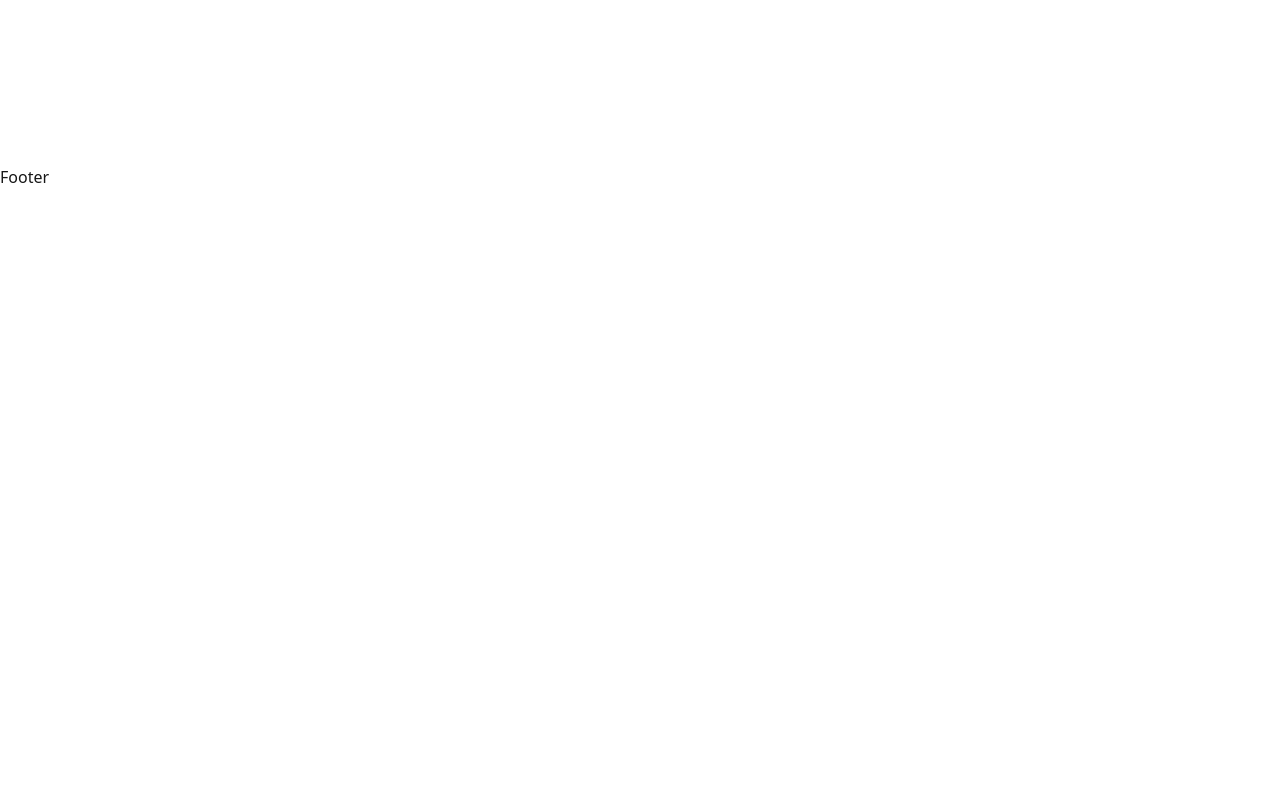
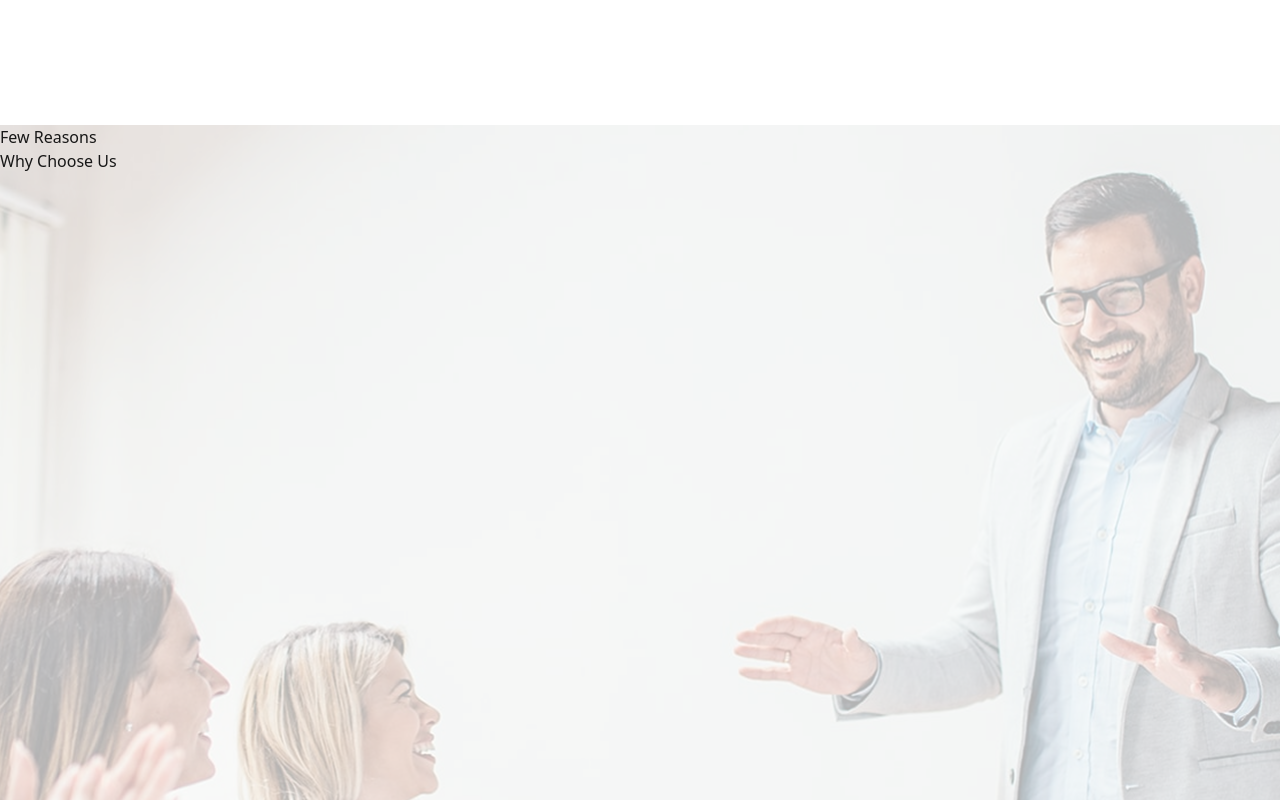
Before and after one commit to DmytroK-goit/webtech, a Next.js app: page / in a window 1280 px wide. Shown: the part 2740-3540 px from the top of the page. Before the commit the page ends 2969 px from the top, so only its background shows below. Built offline with nearby package versions, Linux system fonts and the light colour scheme.

Commit message:
add reasons sections

```diff
--- a/src/app/page.js
+++ b/src/app/page.js
@@ -2,6 +2,7 @@ import Footer from "@/components/footer";
 import Header from "@/components/header";
 import Hero from "@/components/hero";
 import HowWorks from "@/components/howWorks";
+import Reasons from "@/components/reasons";
 import Team from "@/components/team";
 
 export default function Home() {
@@ -13,6 +14,7 @@ export default function Home() {
       <Hero />
       <HowWorks />
       <Team />
+      <Reasons />
 
       <footer>
         <Footer />
--- /dev/null
+++ b/src/components/reasons.jsx
@@ -0,0 +1,12 @@
+import s from "../scss/reasons.module.scss";
+export default function Reasons() {
+  return (
+    <section className={`${s.reasons_section} w-full h-310`}>
+      <div>
+        {" "}
+        <h2>Few Reasons</h2>
+        <h2>Why Choose Us</h2>
+      </div>
+    </section>
+  );
+}
--- /dev/null
+++ b/src/scss/reasons.module.scss
@@ -0,0 +1,16 @@
+.reasons_section {
+  position: relative;
+  background-image: url("../img/reasons/bg.png");
+  background-position: center;
+  background-repeat: no-repeat;
+  background-size: cover;
+  z-index: 0;
+}
+
+.reasons_section::before {
+  content: "";
+  position: absolute;
+  inset: 0;
+  background: rgba(255, 255, 255, 0.7);
+  z-index: -1;
+}
```
Also changed, not shown: src/img/reasons/bg.png (added).
